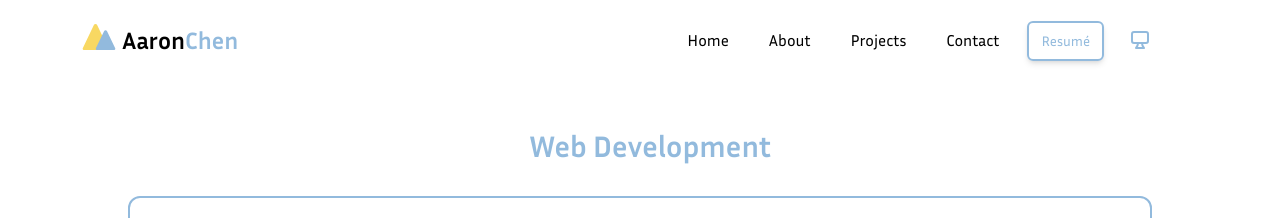
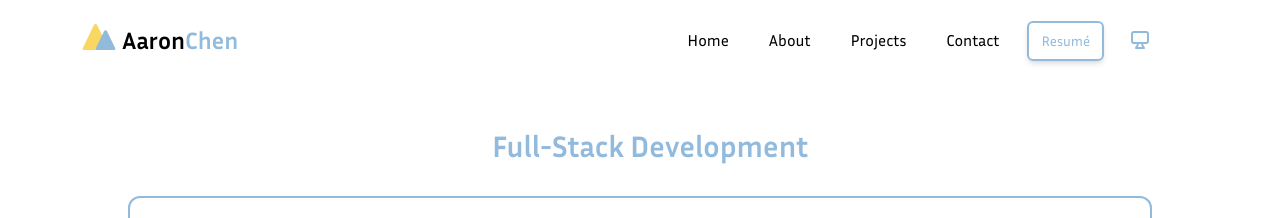
Before and after one commit to yuchia0221/Personal-Website, a Next.js app in the folder portfolio/: page /projects in a window 1280 px wide. Shown: the top 218 px of the page. Built offline with nearby package versions, Linux system fonts and the light colour scheme.

Commit message:
Change Project Category Title

```diff
--- a/portfolio/components/Projects.js
+++ b/portfolio/components/Projects.js
@@ -1,7 +1,7 @@
 import ProjectItem from "./ProjectItem";
 
 const Projects = () => {
-    const webAppProjects = [
+    const fullStackProjects = [
         {
             name: "RiceBook",
             image: "/images/ricebook.png",
@@ -117,10 +117,10 @@ const Projects = () => {
         <div className="my-4 flex flex-col space-y-4 md:my-12 lg:space-y-8">
             <div className="flex flex-col space-y-4 lg:space-y-8">
                 <div className="block text-center text-xl font-semibold text-lightBlue dark:text-lightYellow lg:pl-5 lg:text-3xl">
-                    Web Development
+                    Full-Stack Development
                 </div>
                 <div className="flex flex-col flex-wrap items-center space-y-4 lg:space-y-8">
-                    {generateProjectItems(webAppProjects)}
+                    {generateProjectItems(fullStackProjects)}
                 </div>
             </div>
             <div className="flex flex-col space-y-4 lg:space-y-8">
```
